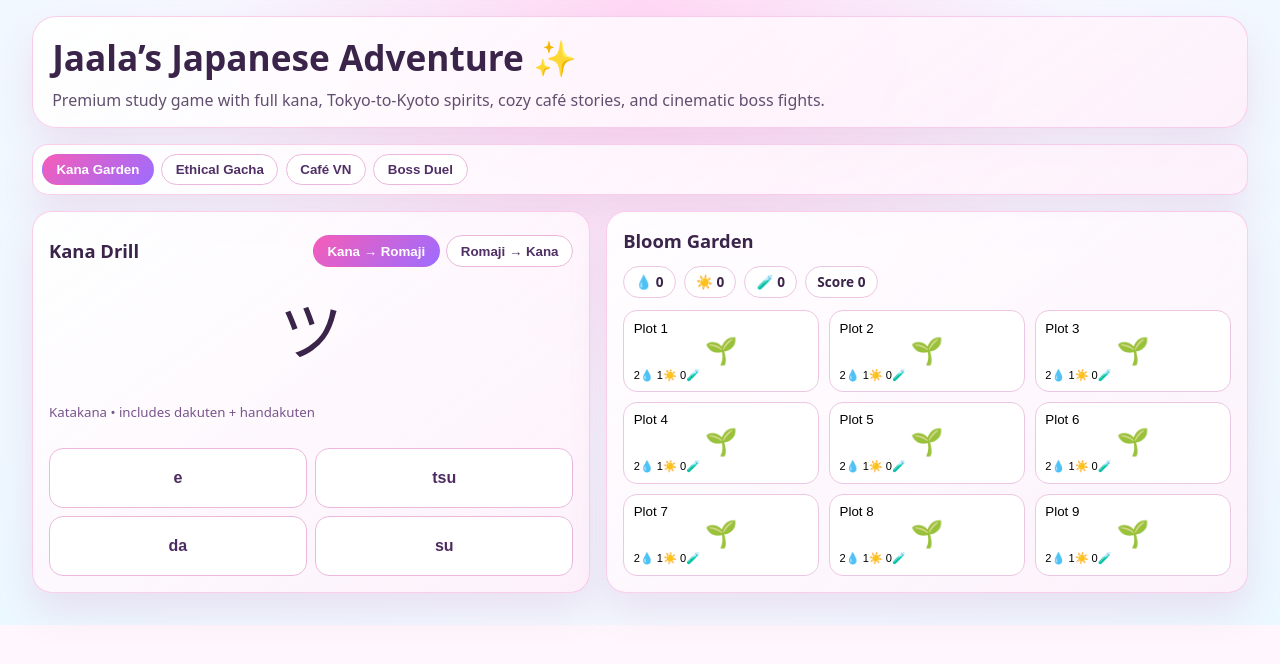
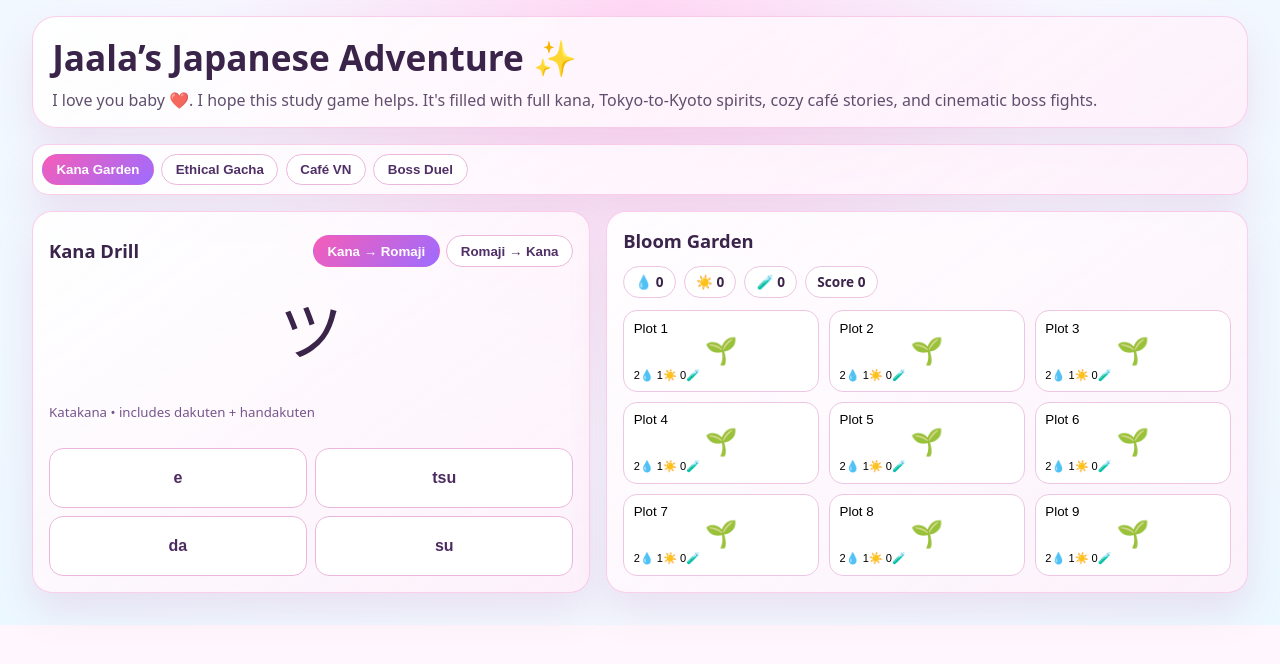
Before and after one commit to Hasco07/japanese-study-game, a React (Vite) app: page / in a window 1280 px wide. Shown: the top 664 px of the page. Built offline with nearby package versions, Linux system fonts and the light colour scheme.

Commit message:
Update app UI and fixes

```diff
--- a/src/App.jsx
+++ b/src/App.jsx
@@ -409,7 +409,11 @@ export default function App() {
       <header className="hero">
         <div>
           <h1>Jaala’s Japanese Adventure ✨</h1>
-          <p>Premium study game with full kana, Tokyo-to-Kyoto spirits, cozy café stories, and cinematic boss fights.</p>
+          <p>
+  I love you baby{" "}
+  <span style={{ color: "#ff4d8d", fontWeight: 800 }}>❤️</span>. I hope this study game helps. It's filled with full kana, Tokyo-to-Kyoto spirits, cozy café stories, and cinematic boss fights.
+</p>
+
         </div>
       </header>
       <nav className="top-tabs">
```
